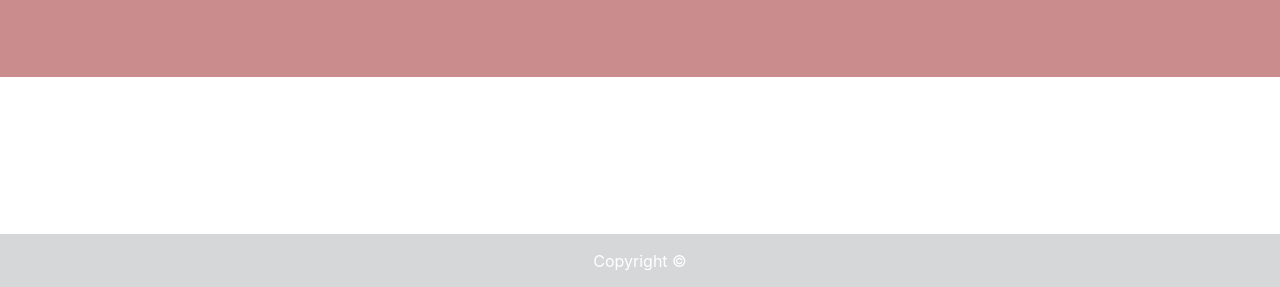
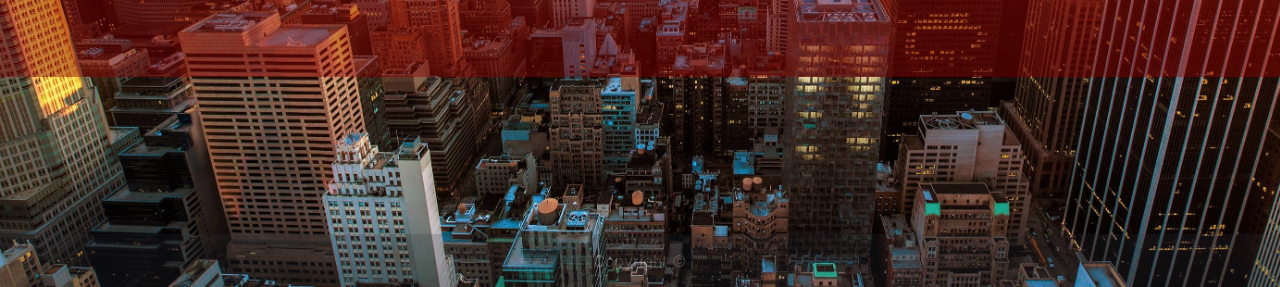
Before and after one commit to wjiang1175/Bootstrap, a plain HTML site: page index.html in a window 1280 px wide. Shown: the part 513-800 px from the top of the page. Drawn offline with nearby package versions, Linux system fonts and the light colour scheme; a web font is replaced by a local one.

Commit message:
Update style_bootstrap.css

```diff
--- a/style_bootstrap.css
+++ b/style_bootstrap.css
@@ -6,7 +6,7 @@ body {
    width: 100%;
    overflow-x: hidden;
    position: relative;
-   background-image: url(../Bootstrap-Portfolio/images/background.jpeg);
+   background-image: url(../images/background.jpeg);
    background-size: cover;
    background-repeat: no-repeat;
 }
```
